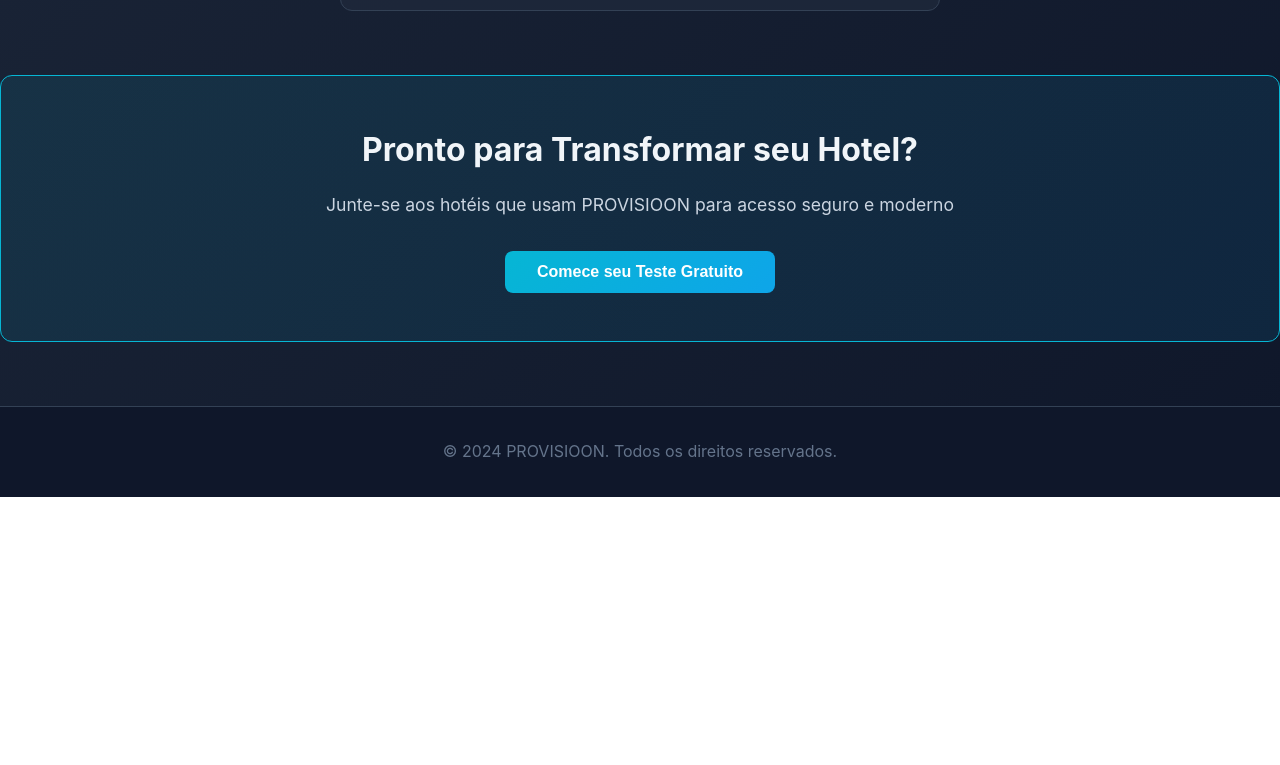
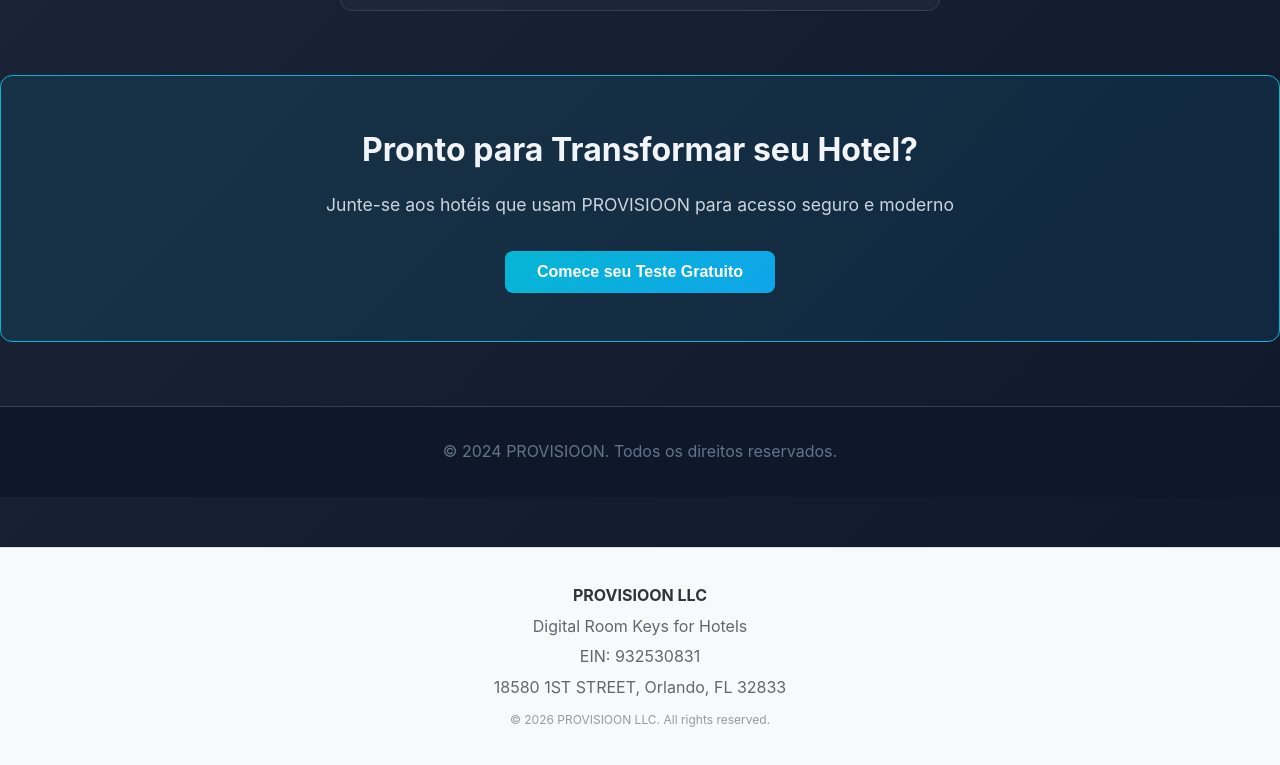
Before and after one commit to jeffersonzanco/provisioon-site, a plain HTML site: page index.html in a window 1280 px wide. Shown: the part 3679-4444 px from the top of the page. Before the commit the page ends 4176 px from the top, so only its background shows below. Drawn offline with Linux system fonts and the light colour scheme.

Commit message:
Update index.html

```diff
--- a/index.html
+++ b/index.html
@@ -694,4 +694,10 @@
   }
 </script>
 </body>
-</html>
+<footer style="text-align: center; padding: 30px 20px; background-color: #f8f9fa; margin-top: 50px; border-top: 1px solid #ddd;">
+  <p style="margin: 5px 0; font-weight: bold; color: #333;">PROVISIOON LLC</p>
+  <p style="margin: 5px 0; color: #666;">Digital Room Keys for Hotels</p>
+  <p style="margin: 5px 0; color: #666;">EIN: 932530831</p>
+  <p style="margin: 5px 0; color: #666;">18580 1ST STREET, Orlando, FL 32833</p>
+  <p style="margin: 10px 0 5px 0; color: #999; font-size: 12px;">&copy; 2026 PROVISIOON LLC. All rights reserved.</p>
+</footer> </html>
```
